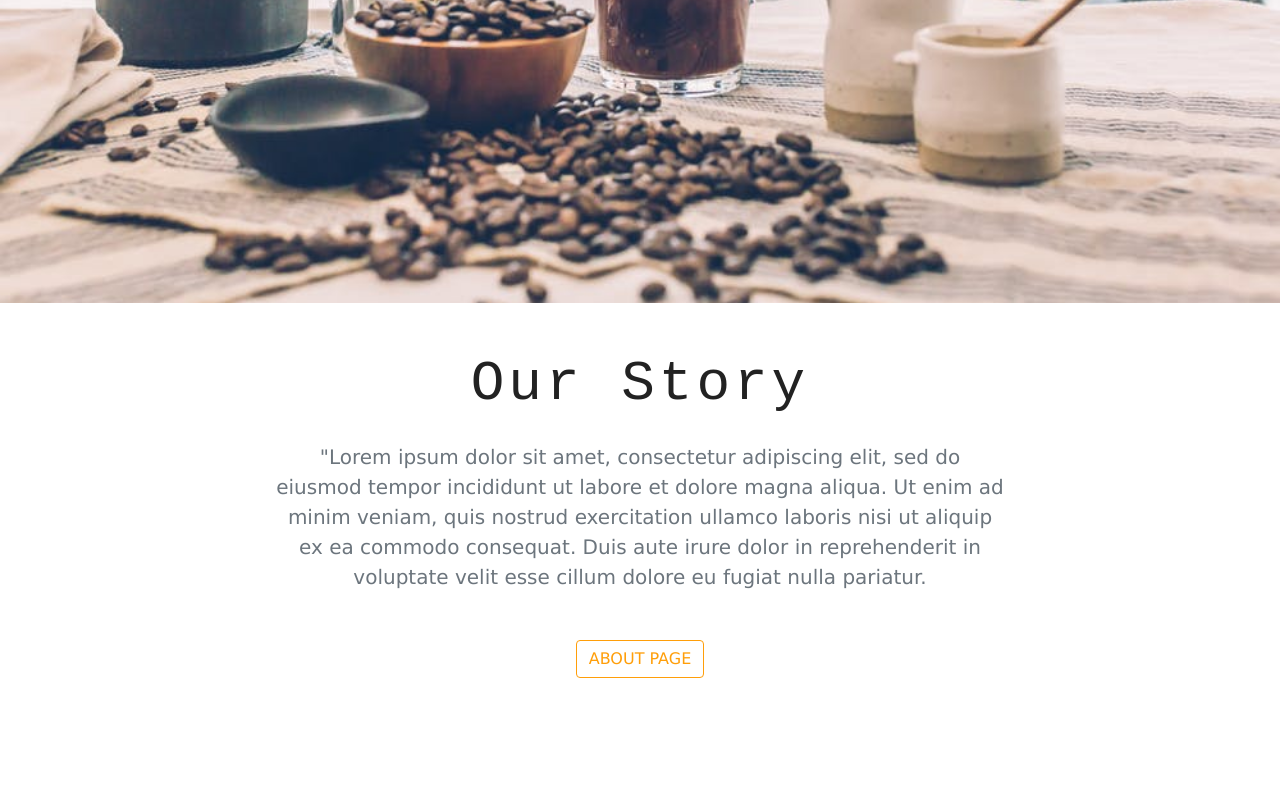
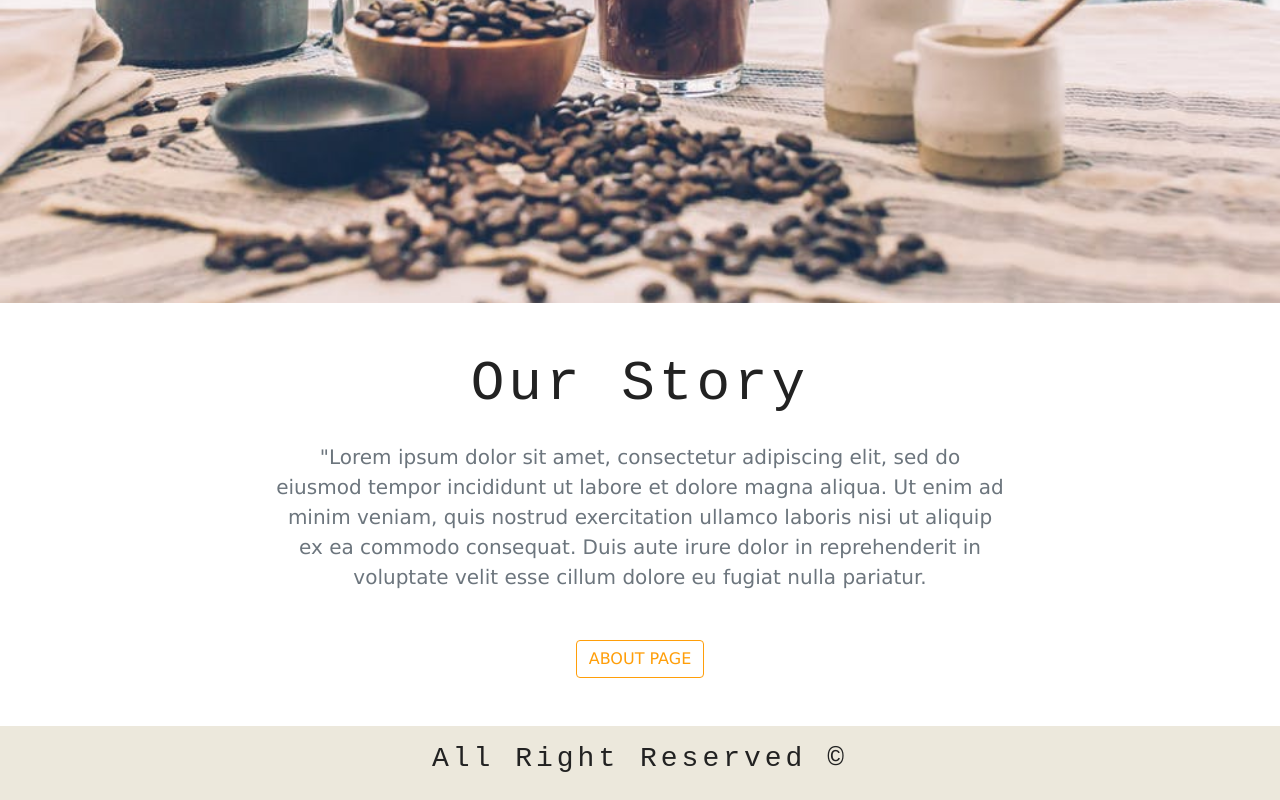
Before and after one commit to Si-maher/Coffee-shop, a Gatsby site: page / in a window 1280 px wide. Shown: the part 571-1371 px from the top of the page. Before the commit the page ends 1297 px from the top, so only its background shows below. Built offline with nearby package versions, Linux system fonts and the light colour scheme; Gatsby itself is replaced by a stand-in of ours.

Commit message:
CReated Footer component,folder. Added text and styles

```diff
--- /dev/null
+++ b/src/components/Globals/Footer.js
@@ -0,0 +1,17 @@
+import React from "react"
+
+export default function Footer() {
+  return (
+    <footer className="footer py-3">
+      <div className="container">
+        <div className="row">
+          <div className="col-10 mx-auto col-md-6text-yellow text-center text-capitalize">
+            <h3>
+              All right reserved &copy;{new Date().getFullYear().toString}
+            </h3>
+          </div>
+        </div>
+      </div>
+    </footer>
+  )
+}
--- a/src/components/layout.css
+++ b/src/components/layout.css
@@ -48,3 +48,7 @@
   background: var(--mainYellow);
   color: var(--mainDark);
 }
+
+.footer {
+  background: var(--mainGrey)
+}
--- a/src/components/layout.js
+++ b/src/components/layout.js
@@ -11,13 +11,15 @@
 import "./bootstrap.min.css"
 import "./layout.css"
 import NavBar from "./Globals/NavBar"
+import Footer from "./Globals/Footer"
 
-const Layout = ({ children }) =>
+const Layout = ({ children }) => (
   <>
     <NavBar />
     {children}
+    <Footer />
   </>
-
+)
 
 Layout.propTypes = {
   children: PropTypes.node.isRequired,
```
